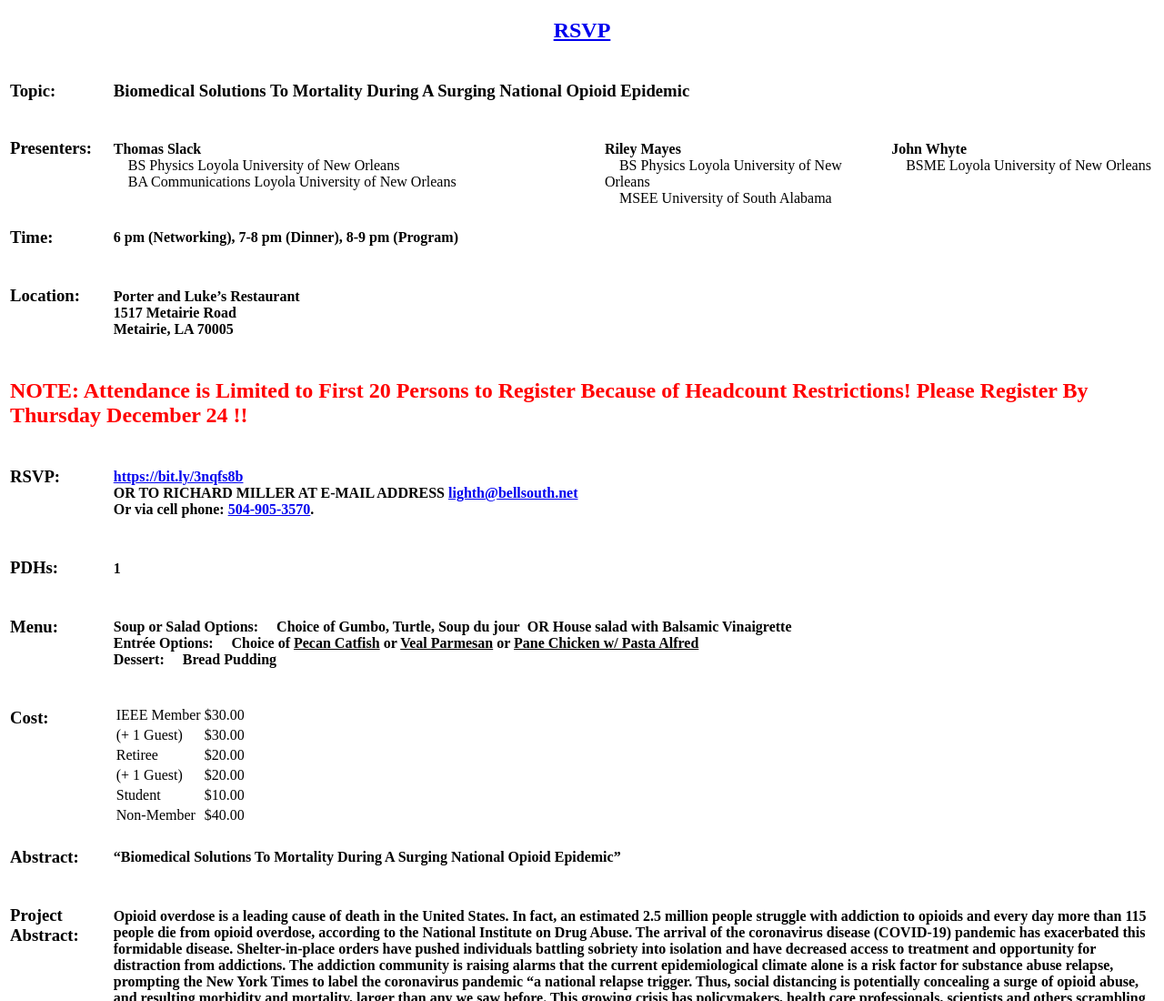
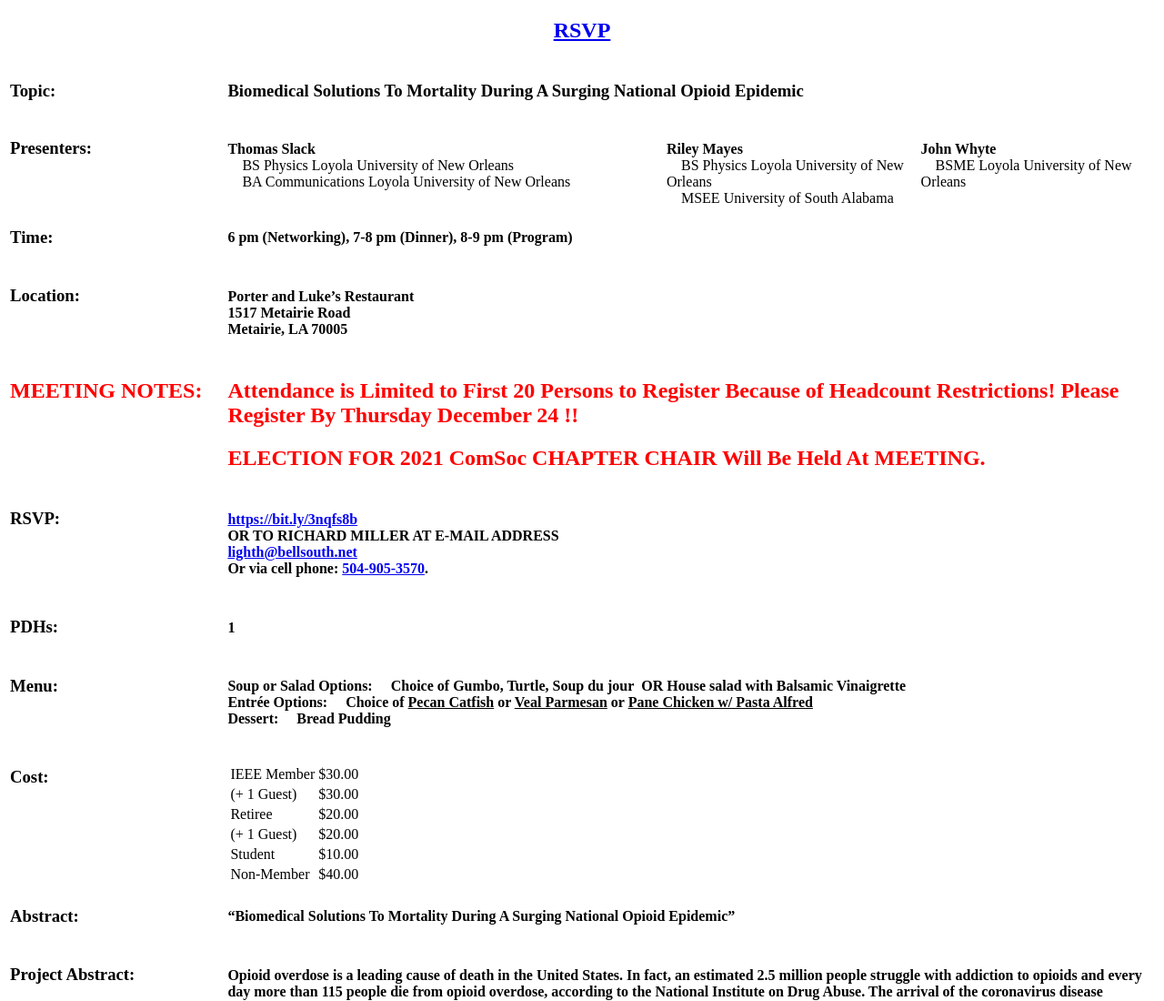
Before and after one commit to peterelmwood/neworleans-ieee-website, a plain HTML site: page index.html in a window 1280 px wide. Shown: the top 1100 px of the page at 91% size. Drawn offline with Linux system fonts and the light colour scheme.

Commit message:
added more meeting notes

```diff
--- a/index.html
+++ b/index.html
@@ -67,10 +67,19 @@
                 </h4>
             </td>
         </tr>
-        <tr>
+        <tr style="color: red;">
+            <td style="vertical-align: text-top">
+                <h2>
+                    MEETING&nbsp;NOTES:&nbsp;&nbsp;&nbsp;&nbsp;
+                </h2>
+            </td>
             <td colspan="4">
-                <h2 style="color: red;">NOTE: Attendance is Limited to First 20 Persons to Register Because of Headcount
-                    Restrictions! Please Register By Thursday December 24 !!</h2>
+                <h2>
+                    Attendance is Limited to First 20 Persons to Register Because of Headcount Restrictions! Please Register By Thursday December 24 !!
+                </h2>
+                <h2>
+                    ELECTION FOR 2021 ComSoc CHAPTER CHAIR Will Be Held At MEETING.
+                </h2>
             </td>
         </tr>
         <tr>
@@ -171,7 +180,7 @@
         <tr>
             <td style="vertical-align: text-top">
                 <h3>
-                    Project Abstract:
+                    Project Abstract:&nbsp;&nbsp;&nbsp;&nbsp;
                 </h3>
             </td>
             <td colspan="3">
```
